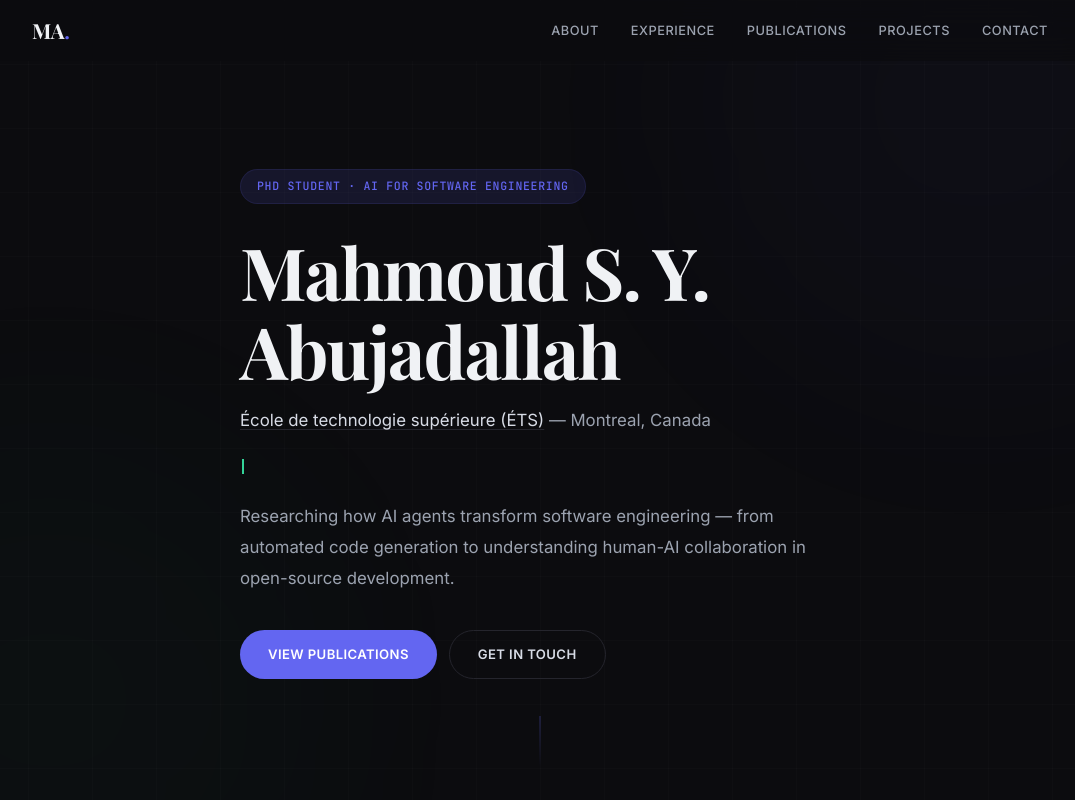
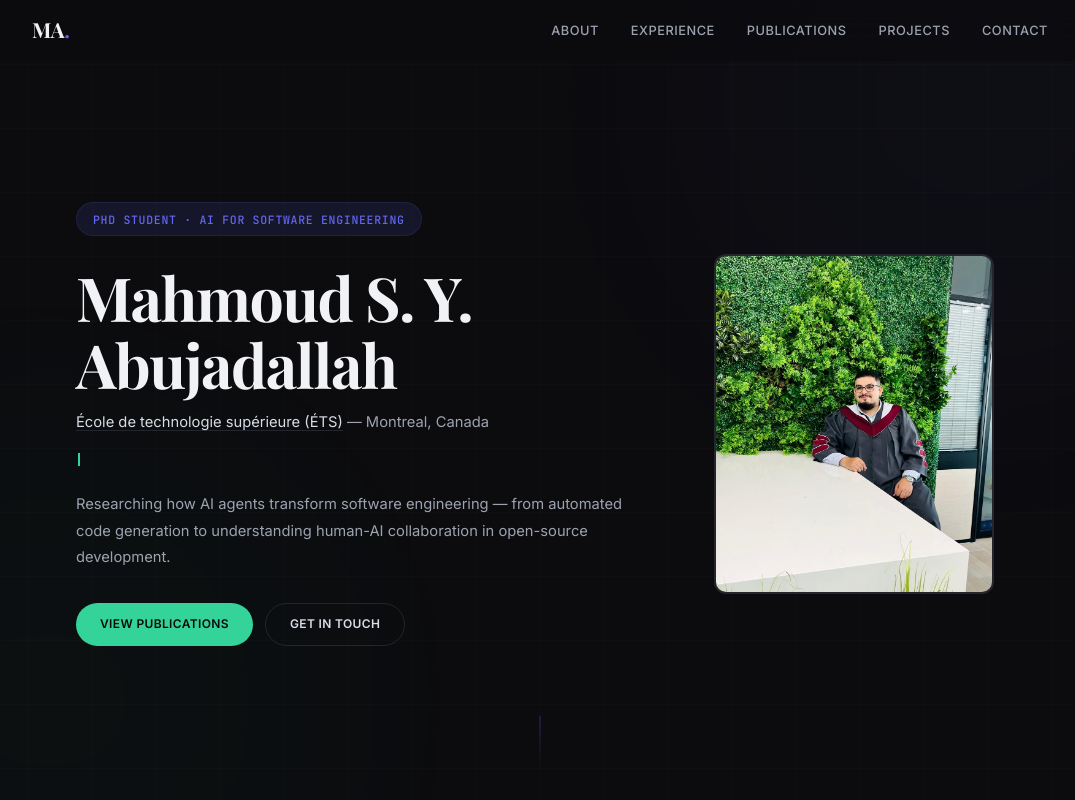
Before and after one commit to mabujadallah/mahmoud_abujadallah, a plain HTML site: page index.html in a window 1280 px wide. Shown: the top 800 px of the page, without its empty margins (100-1175 px from the left). Drawn offline with nearby package versions, Linux system fonts and the light colour scheme.

Commit message:
Add profile photo, green buttons, smaller text

```diff
--- a/css/style.css
+++ b/css/style.css
@@ -33,8 +33,8 @@ body{
   font-family:var(--sans);
   background:var(--bg);
   color:var(--text);
-  line-height:1.75;
-  font-size:15px;
+  line-height:1.7;
+  font-size:13.5px;
   -webkit-font-smoothing:antialiased;
   overflow-x:hidden;
 }
@@ -177,7 +177,43 @@ img{max-width:100%;display:block}
   display:flex;align-items:center;
   padding:7rem 0 4rem;
 }
-.hero__inner{max-width:740px}
+.hero__grid{
+  display:grid;
+  grid-template-columns:1fr 300px;
+  gap:3rem;
+  align-items:center;
+}
+.hero__content{max-width:700px}
+
+/* Profile photo */
+.hero__photo-wrap{
+  position:relative;
+  display:flex;
+  justify-content:center;
+}
+.hero__photo-frame{
+  width:280px;
+  height:340px;
+  border-radius:var(--radius);
+  overflow:hidden;
+  border:2px solid var(--border);
+  transition:border-color .4s var(--ease),box-shadow .4s var(--ease);
+}
+.hero__photo-frame:hover{
+  border-color:var(--green);
+  box-shadow:0 12px 40px rgba(52,211,153,.15);
+}
+.hero__photo{
+  width:100%;height:100%;
+  object-fit:cover;
+  object-position:center top;
+  filter:grayscale(10%) contrast(1.05);
+  transition:filter .4s var(--ease),transform .4s var(--ease);
+}
+.hero__photo-frame:hover .hero__photo{
+  filter:grayscale(0%) contrast(1.08);
+  transform:scale(1.03);
+}
 .hero__badge{
   display:inline-block;
   font-family:var(--mono);
@@ -193,17 +229,17 @@ img{max-width:100%;display:block}
 }
 .hero__name{
   font-family:var(--serif);
-  font-size:clamp(2.5rem,6.5vw,4.5rem);
+  font-size:clamp(2.2rem,5.5vw,3.8rem);
   font-weight:700;
   color:var(--heading);
   line-height:1.1;
   letter-spacing:-.025em;
-  margin-bottom:1rem;
+  margin-bottom:.75rem;
 }
 .hero__affiliation{
-  font-size:1.05rem;
+  font-size:.92rem;
   color:var(--text);
-  margin-bottom:1rem;
+  margin-bottom:.75rem;
 }
 .hero__affiliation a{
   color:var(--text-bright);
@@ -215,10 +251,10 @@ img{max-width:100%;display:block}
 
 .hero__roles{
   font-family:var(--mono);
-  font-size:.9rem;
+  font-size:.8rem;
   color:var(--green);
   min-height:1.5rem;
-  margin-bottom:1.5rem;
+  margin-bottom:1.25rem;
 }
 .role-cursor{
   display:inline-block;width:2px;height:1em;
@@ -230,20 +266,20 @@ img{max-width:100%;display:block}
 @keyframes blink{0%,100%{opacity:1}50%{opacity:0}}
 
 .hero__intro{
-  font-size:1.05rem;
+  font-size:.92rem;
   color:var(--text);
-  max-width:600px;
-  line-height:1.85;
-  margin-bottom:2.25rem;
+  max-width:580px;
+  line-height:1.8;
+  margin-bottom:2rem;
 }
 .hero__cta{display:flex;gap:.75rem;flex-wrap:wrap}
 
 /* Buttons */
 .btn{
   display:inline-flex;align-items:center;gap:.5rem;
-  padding:.75rem 1.75rem;
+  padding:.65rem 1.5rem;
   font-family:var(--sans);
-  font-size:.82rem;font-weight:600;
+  font-size:.75rem;font-weight:600;
   letter-spacing:.03em;
   border-radius:999px;
   border:none;cursor:pointer;
@@ -251,14 +287,14 @@ img{max-width:100%;display:block}
   transition:all .3s var(--ease);
 }
 .btn--solid{
-  background:var(--accent);
-  color:#fff;
+  background:var(--green);
+  color:#0c0c0f;
 }
 .btn--solid:hover{
-  background:#5457e5;
-  box-shadow:0 6px 24px var(--accent-glow);
+  background:#2ec28d;
+  box-shadow:0 6px 24px rgba(52,211,153,.25);
   transform:translateY(-1px);
-  color:#fff;
+  color:#0c0c0f;
 }
 .btn--outline{
   background:transparent;
@@ -266,13 +302,13 @@ img{max-width:100%;display:block}
   color:var(--text-bright);
 }
 .btn--outline:hover{
-  border-color:var(--accent);
-  color:var(--accent);
-  background:var(--accent-soft);
+  border-color:var(--green);
+  color:var(--green);
+  background:var(--green-soft);
 }
 .btn--lg{
-  padding:.9rem 2rem;
-  font-size:.85rem;
+  padding:.8rem 1.75rem;
+  font-size:.78rem;
 }
 
 /* Scroll */
@@ -310,7 +346,7 @@ img{max-width:100%;display:block}
 }
 .section-header__title{
   font-family:var(--serif);
-  font-size:1.75rem;font-weight:600;
+  font-size:1.5rem;font-weight:600;
   color:var(--heading);
   letter-spacing:-.01em;
 }
@@ -697,6 +733,10 @@ img{max-width:100%;display:block}
 
 /* ---------- RESPONSIVE ---------- */
 @media(max-width:900px){
+  .hero__grid{grid-template-columns:1fr;text-align:center}
+  .hero__photo-wrap{order:-1;margin-bottom:1rem}
+  .hero__photo-frame{width:200px;height:240px}
+  .hero__cta{justify-content:center}
   .about{grid-template-columns:1fr;gap:2.5rem}
   .proj-grid{grid-template-columns:1fr}
   .pub{grid-template-columns:56px 1fr;gap:1rem}
@@ -706,7 +746,8 @@ img{max-width:100%;display:block}
   .nav__links,.nav__cv-btn{display:none}
   .nav__burger{display:flex}
   .hero{padding:6rem 0 3rem}
-  .hero__name{font-size:2.2rem}
+  .hero__photo-frame{width:160px;height:200px}
+  .hero__name{font-size:1.9rem}
   .section{padding:4rem 0}
   .container{padding:0 1.25rem}
   .timeline{padding-left:1.5rem}
--- a/index.html
+++ b/index.html
@@ -48,7 +48,8 @@
 
   <!-- ======== HERO ======== -->
   <section class="hero" id="hero">
-    <div class="container hero__inner">
+    <div class="container hero__grid">
+      <div class="hero__content">
         <div class="hero__badge" data-reveal>PhD Student &middot; AI for Software Engineering</div>
         <h1 class="hero__name" data-reveal>
           Mahmoud S. Y.<br/>Abujadallah
@@ -63,6 +64,12 @@
         <div class="hero__cta" data-reveal>
           <a href="#publications" class="btn btn--solid">View Publications</a>
           <a href="mailto:m.abujadallah@gmail.com" class="btn btn--outline">Get in Touch</a>
+        </div>
+      </div>
+      <div class="hero__photo-wrap" data-reveal>
+        <div class="hero__photo-frame">
+          <img src="images/profile.jpeg" alt="Mahmoud S. Y. Abujadallah" class="hero__photo" />
+        </div>
       </div>
     </div>
     <div class="hero__scroll" aria-hidden="true">
```
Also changed, not shown: favicon.svg (added), images/profile.jpeg (added), picture.jpeg (added). Lines whose indentation alone changed are shown as unchanged.
